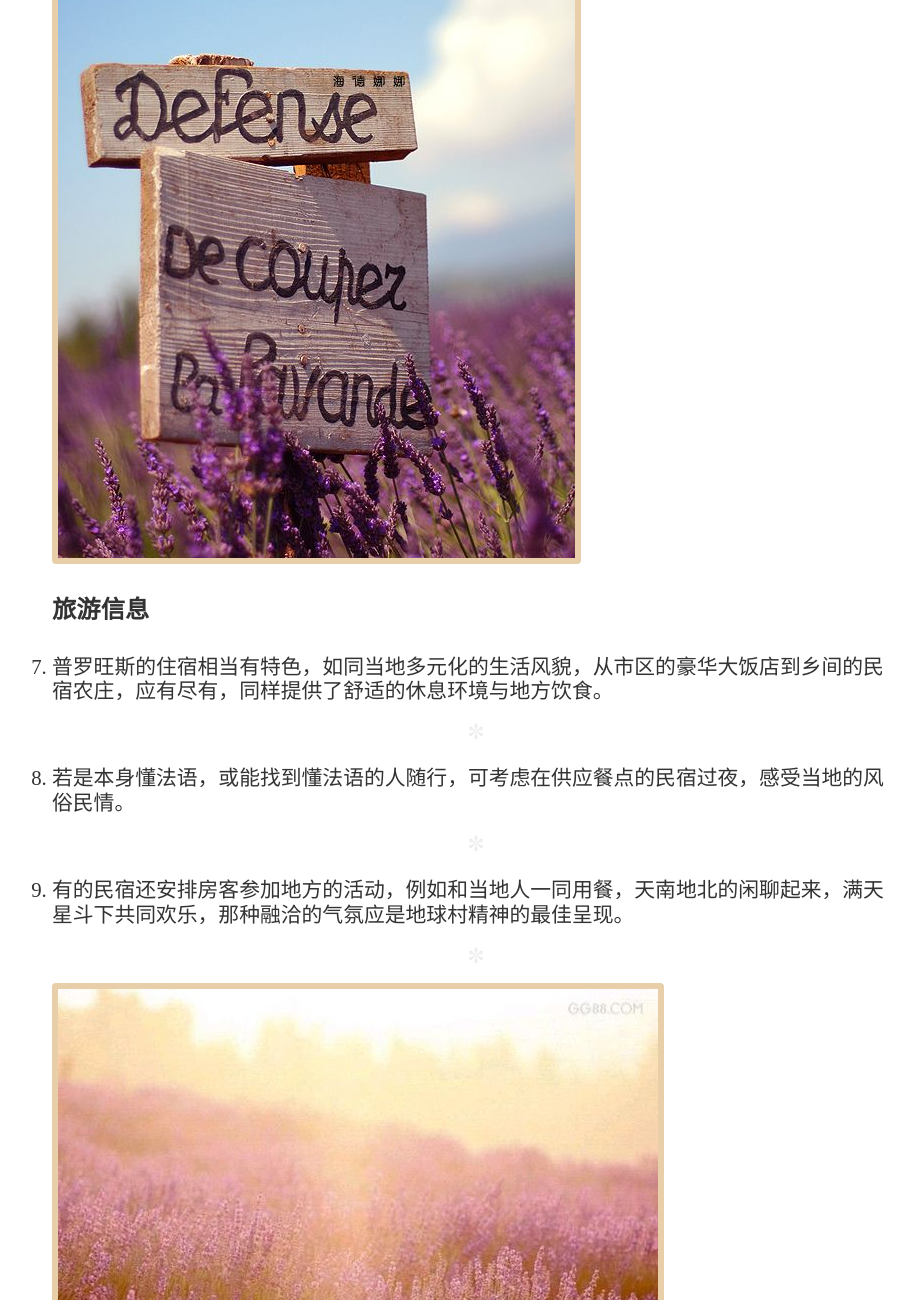
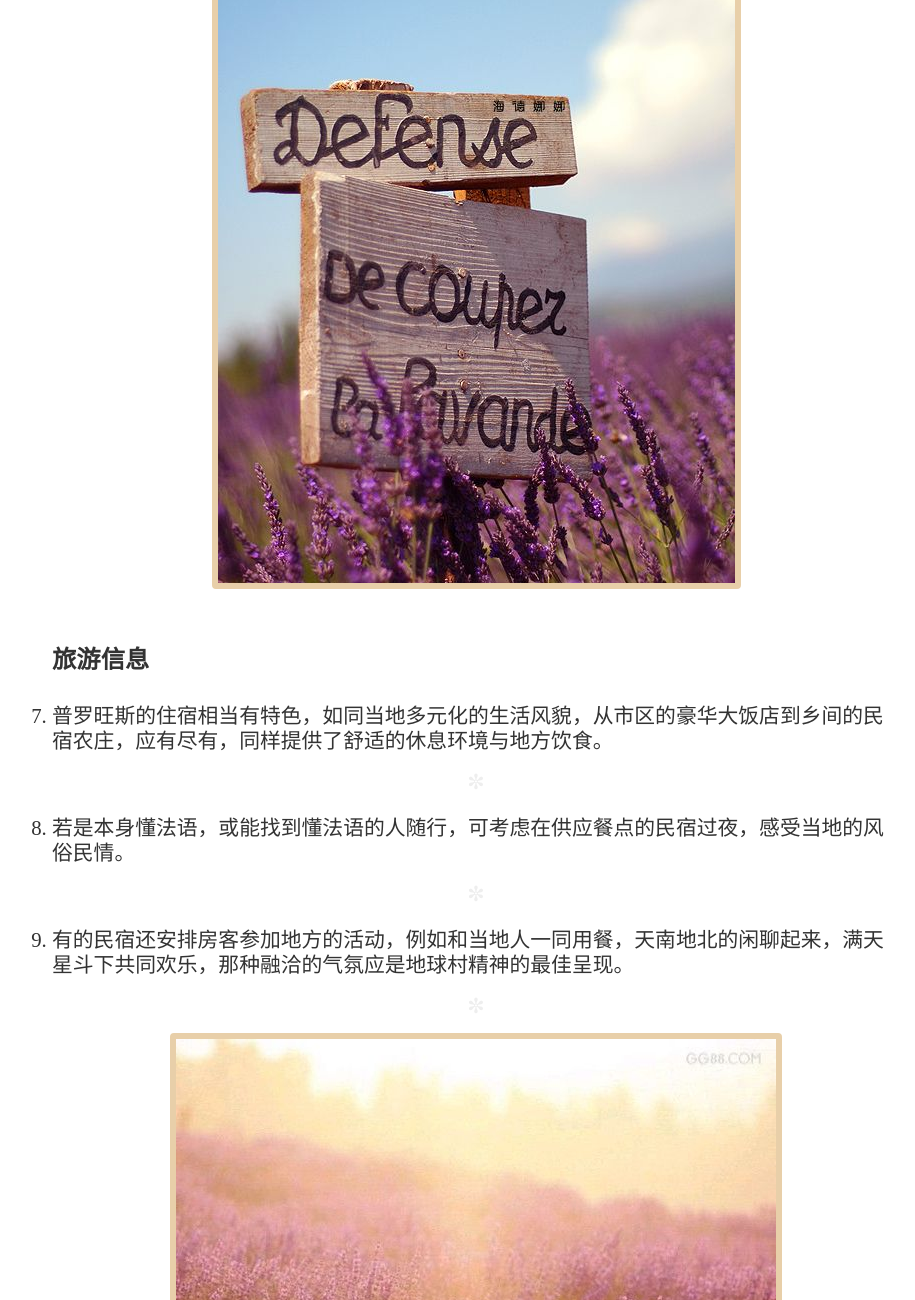
Before and after one commit to WinnieGJX2/GJX.github.io, a plain HTML site: page index.html in a window 1280 px wide. Shown: the part 3040-4340 px from the top of the page, without its empty margins (184-1099 px from the left). Drawn offline with Linux system fonts and the light colour scheme; files that its build step writes are made by us from their sources.

Commit message:
Update index.html

```diff
--- a/index.html
+++ b/index.html
@@ -41,7 +41,7 @@
 				<li>这里是罗马普罗旺斯的古都。以古罗马遗迹、中世纪、哥特式和文艺复兴风格建筑而著称。埃克斯市还以独特的烹饪、玫瑰红葡萄酒、以及特别的语言--普罗旺斯方言闻名。
 
 </li>
-				<br><img class="MoneyShotImg" src="img/6.jpg" alt=" " />
+				<center><br><img class="MoneyShotImg" src="img/6.jpg" alt=" " /></center>
 
 				<br><b><h3 class="SubHeader">地方美食</b></h3>
 				<li>许多人常用三种食物代表普罗旺斯的烹调特色:橄榄油、大蒜与西红柿。走在普罗旺斯，触目所及几乎都是绿油油的橄榄树。
@@ -49,13 +49,14 @@
 				<li>大蒜辣椒酱:所谓的rouille就是大蒜辣椒酱，其原料有大蒜、辣椒、橄榄油、面包屑与鱼高汤。有人喜欢先把它涂抹在面包上，或者你也可以直接放在鱼汤内，有了大蒜辣椒酱，马赛鱼汤才算完整。</li>
 				<br><li>橄榄酱:将大蒜与鳀鱼(anchovy)分别切碎，加入洗净的酸豆(capers)、百里香、香薄荷(savory)和柠檬汁，以食物处里机打匀，徐徐倒入橄榄油，并以胡椒调味。做好的橄榄酱涂抹在稍微烘烤的面包上就是最道地的开胃菜</li>
 
-				<br><img class="MoneyShotImg" src="img/3.jpg" alt=" " />
+				<center><br><img class="MoneyShotImg" src="img/3.jpg" alt=" " /></center>
 
 				<br><h3 class="SubHeader">旅游信息</h3>
 				<li>普罗旺斯的住宿相当有特色，如同当地多元化的生活风貌，从市区的豪华大饭店到乡间的民宿农庄，应有尽有，同样提供了舒适的休息环境与地方饮食。</li>
                                 <li>若是本身懂法语，或能找到懂法语的人随行，可考虑在供应餐点的民宿过夜，感受当地的风俗民情。</li>
 			        <li>有的民宿还安排房客参加地方的活动，例如和当地人一同用餐，天南地北的闲聊起来，满天星斗下共同欢乐，那种融洽的气氛应是地球村精神的最佳呈现。</li>
-			<img class="MoneyShotImg" src="img/2.jpg" alt=" " />
+
+			<center><img class="MoneyShotImg" src="img/2.jpg" alt=" " /></center>
 			</ol>
 
 		</div>
```
